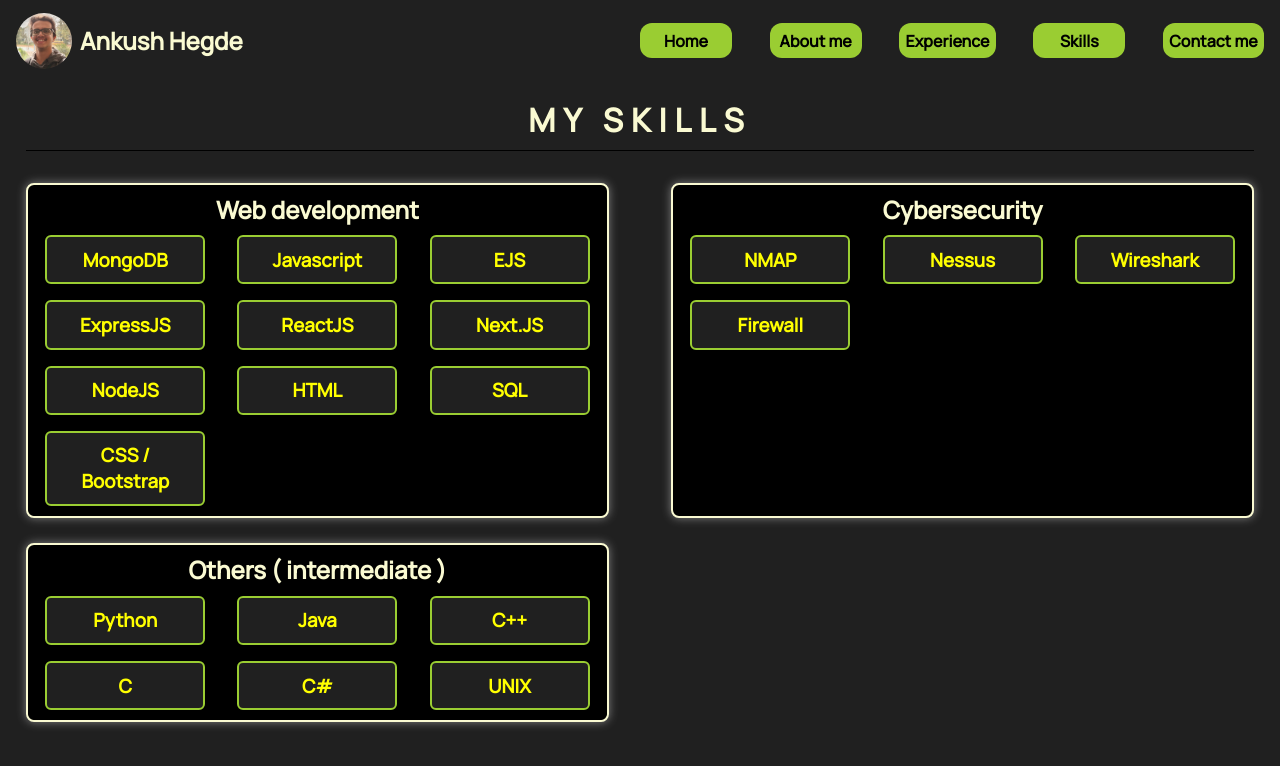
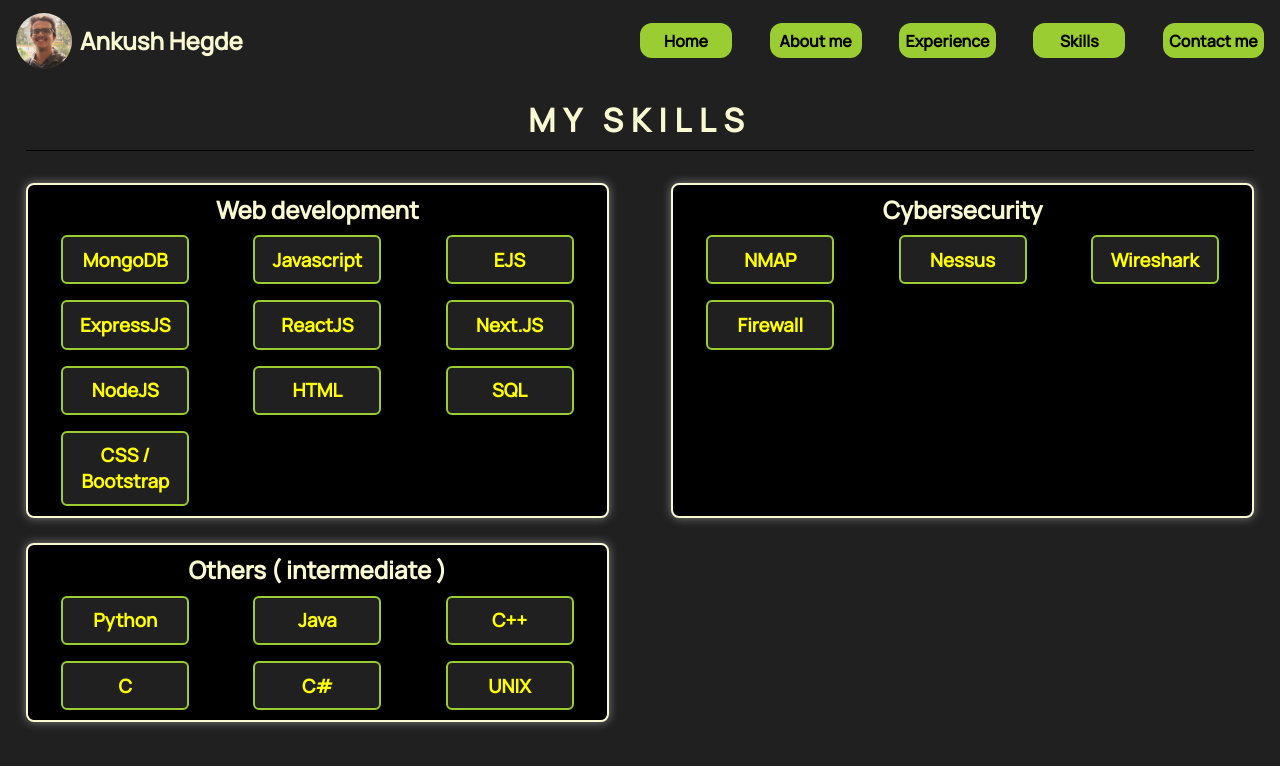
Before and after one commit to ankush07261/Ankush-Portfolio, a React (Create React App) app: page /skills in a window 1280 px wide. Shown: the top 766 px of the page. Built offline with nearby package versions, Linux system fonts and the light colour scheme; a web font is replaced by a local one.

Commit message:
Update skills.css

```diff
--- a/src/css/skills.css
+++ b/src/css/skills.css
@@ -40,7 +40,7 @@
     width: 100%;
     text-align: center;
     display: grid;
-    grid-template-columns: repeat(auto-fit, minmax(10rem, 2fr));
+    grid-template-columns: repeat(auto-fit, minmax(9rem, 2fr));
     gap: 1rem;
     grid-auto-rows: auto;
     padding: 0.6rem;
@@ -55,7 +55,7 @@
     border: 2px solid yellowgreen;
     border-radius: 6px;
     color:yellow;
-    width: 10rem;
+    width: 8rem;
     height: fit-content;
     text-align: center;
 }
```
